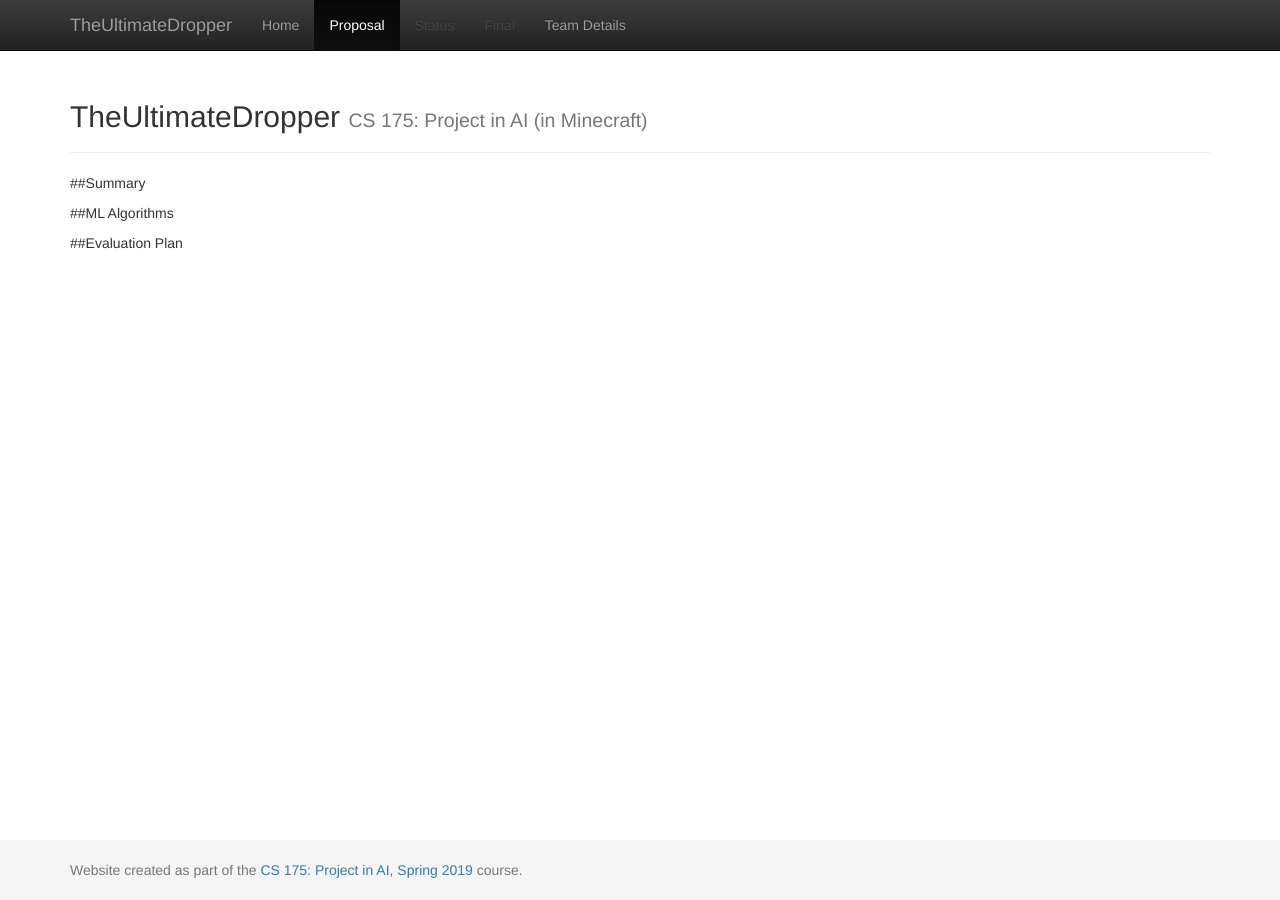
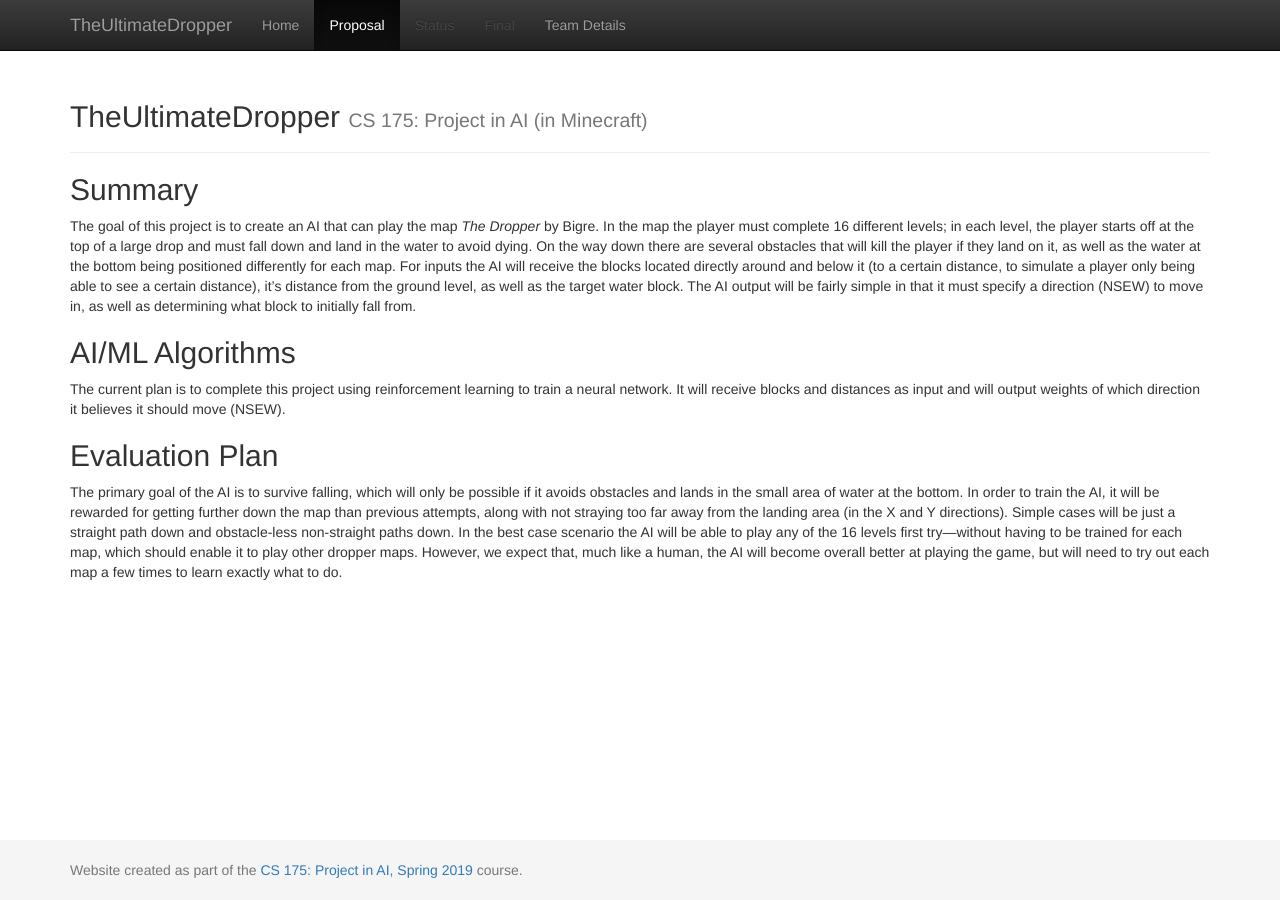
Before and after one commit to kendrixc/TheUltimateDropper, a Jekyll site: the page built from docs/proposal.md, in a window 1280 px wide. Built offline with Jekyll 4.4.1, drawn with Linux system fonts in a browser that asks for light colours.

Commit message:
Updated proposal

```diff
--- a/docs/proposal.md
+++ b/docs/proposal.md
@@ -3,8 +3,16 @@ layout: default
 title: Proposal
 ---
 
-##Summary
+## Summary
 
-##ML Algorithms
+The goal of this project is to create an AI that can play the map *The Dropper* by Bigre.  In the map the player must complete 16 different levels; in each level, the player starts off at the top of a large drop and must fall down and land in the water to avoid dying.  On the way down there are several obstacles that will kill the player if they land on it, as well as the water at the bottom being positioned differently for each map.  For inputs the AI will receive the blocks located directly around and below it (to a certain distance, to simulate a player only being able to see a certain distance), it’s distance from the ground level, as well as the target water block.  The AI output will be fairly simple in that it must specify a direction (NSEW) to move in, as well as determining what block to initially fall from.
 
-##Evaluation Plan
+
+## AI/ML Algorithms
+
+The current plan is to complete this project using reinforcement learning to train a neural network.   It will receive blocks and distances as input and will output weights of which direction it believes it should move (NSEW).
+
+
+## Evaluation Plan
+
+The primary goal of the AI is to survive falling, which will only be possible if it avoids obstacles and lands in the small area of water at the bottom.  In order to train the AI, it will be rewarded for getting further down the map than previous attempts, along with not straying too far away from the landing area (in the X and Y directions).  Simple cases will be just a straight path down and obstacle-less non-straight paths down.  In the best case scenario the AI will be able to play any of the 16 levels first try—without having to be trained for each map, which should enable it to play other dropper maps.  However, we expect that, much like a human, the AI will become overall better at playing the game, but will need to try out each map a few times to learn exactly what to do.
```
